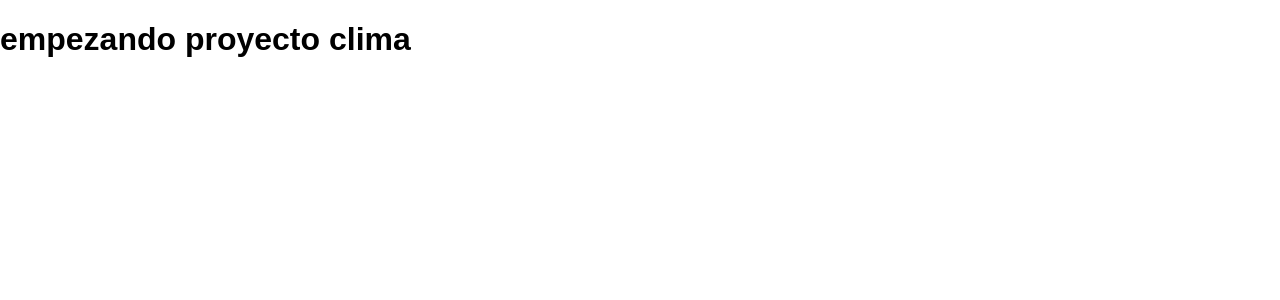
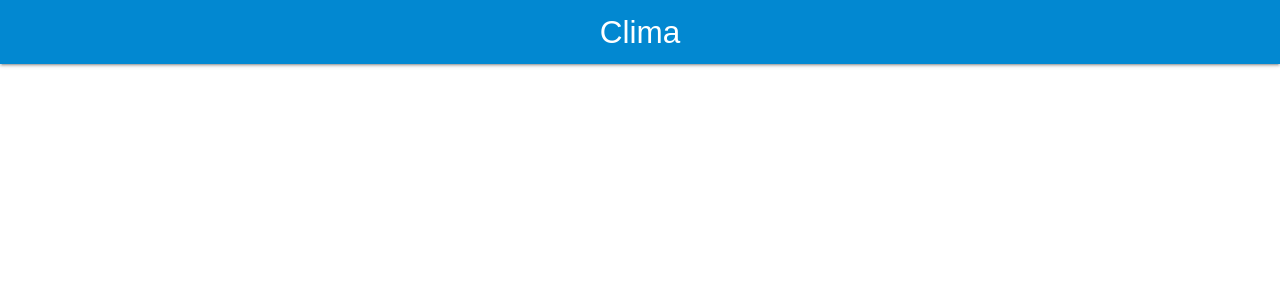
Before and after one commit to cristianaparra/Api-Clima, a React (Create React App) app: page / in a window 1280 px wide. Shown: the top 300 px of the page. Built offline with nearby package versions, Linux system fonts and the light colour scheme.

Commit message:
creacion de header usando materialize

```diff
--- a/public/index.html
+++ b/public/index.html
@@ -24,7 +24,15 @@
       work correctly both with client-side routing and a non-root public URL.
       Learn how to configure a non-root public URL by running `npm run build`.
     -->
-    <title>React App</title>
+    <link rel="stylesheet" href="https://cdnjs.cloudflare.com/ajax/libs/materialize/1.0.0/css/materialize.min.css">
+    <script src="https://cdnjs.cloudflare.com/ajax/libs/materialize/1.0.0-rc.2/js/materialize.min.js"></script>
+    <script>
+      document.addEventListener('DOMContentLoaded', function() {
+          var elementos = document.querySelectorAll('select');
+        M.FormSelect.init(elementos);
+      });
+    </script>
+    <title>App Clima</title>
   </head>
   <body>
     <noscript>You need to enable JavaScript to run this app.</noscript>
--- a/src/App.js
+++ b/src/App.js
@@ -1,11 +1,14 @@
-import React from 'react';
-
+import React, { Fragment } from 'react';
+import Header from './component/Header'
 
 function App() {
   return (
-    <div className="App">
-      <h1>empezando proyecto  clima</h1>
-    </div>
+    <Fragment>
+      <Header
+      titulo='Clima'/>
+
+    </Fragment>
+
   );
 }
 
--- /dev/null
+++ b/src/component/Header.js
@@ -0,0 +1,13 @@
+import React from 'react';
+
+const Header = ({ titulo }) => {
+    return (
+        <nav>
+            <div className='nav-wrapper light-blue darken-2'>
+<a href='#!' className='brand-logo'>{titulo}</a>
+            </div>
+        </nav>
+    );
+}
+
+export default Header;
```
